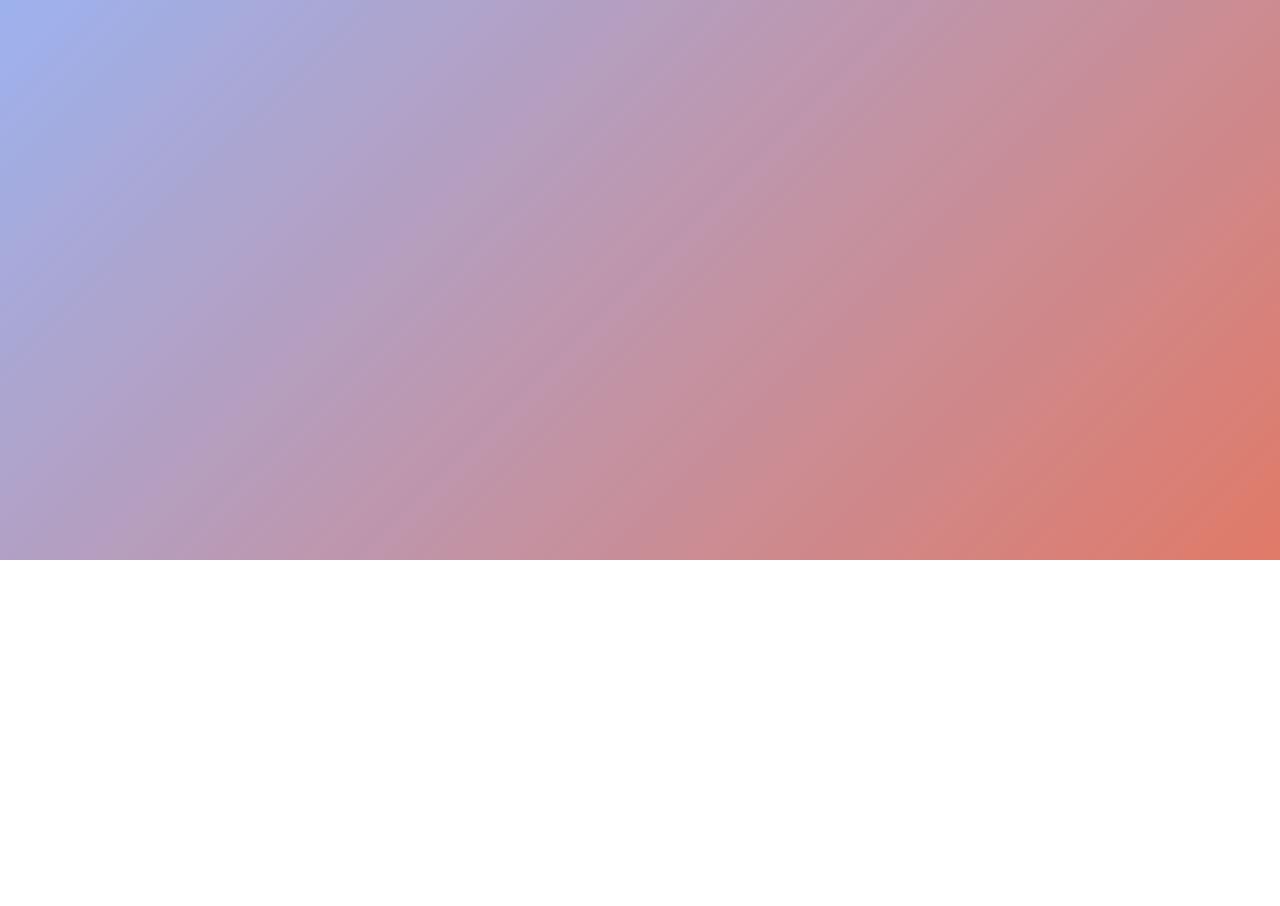
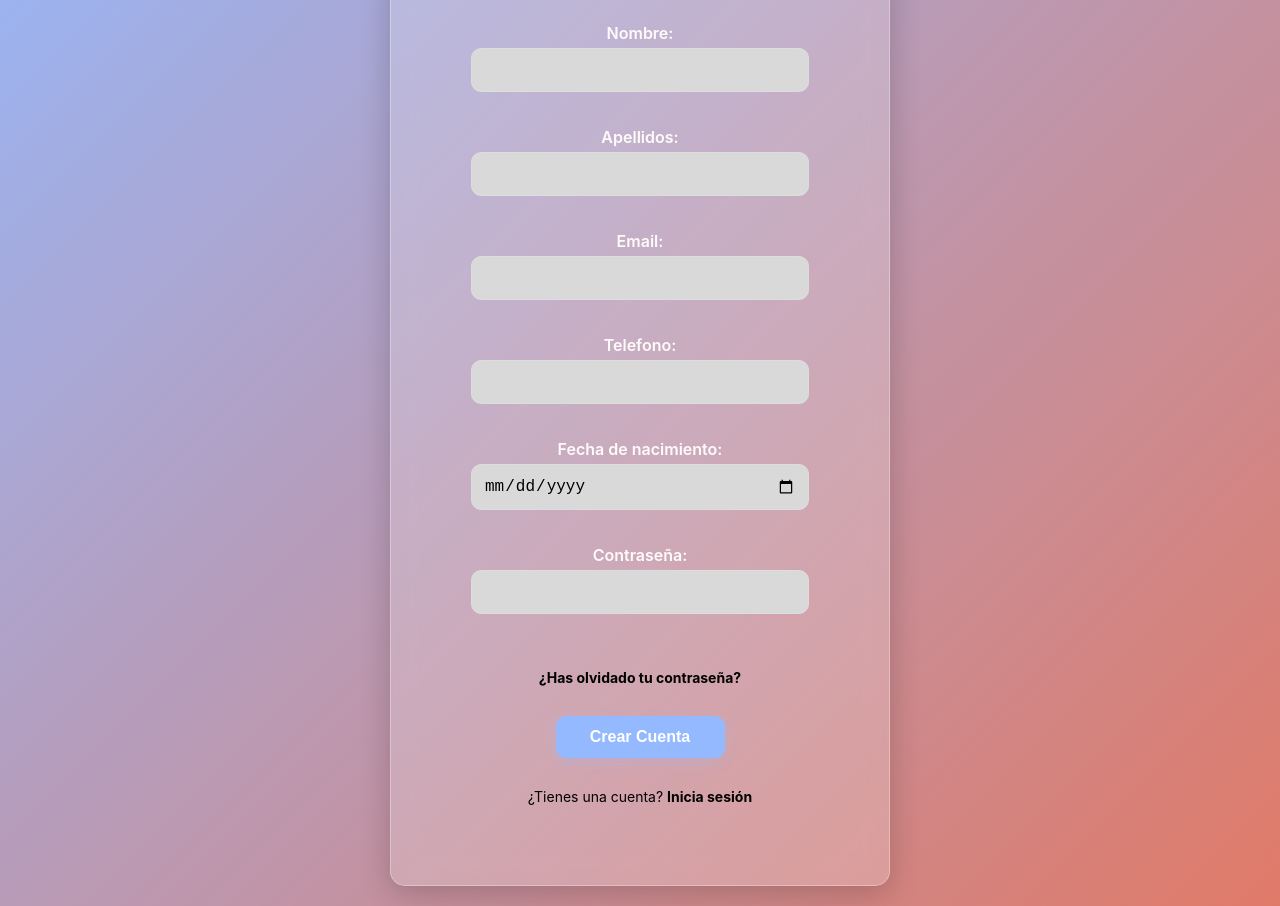
Before and after one commit to rocioph/TFGProyecto, a React (Create React App) app in the folder cliente/: page /registro in a window 1280 px wide. Shown: the part 240-1146 px from the top of the page. Before the commit the page ends 800 px from the top, so only its background shows below. Built offline with nearby package versions, Linux system fonts and the light colour scheme.

Commit message:
registrar + hash login

```diff
--- a/cliente/src/App.js
+++ b/cliente/src/App.js
@@ -2,6 +2,7 @@ import './App.css';
 import Navbar from './Componentes/navbar/navbar';
 import { Routes, Route } from 'react-router-dom'; // ← Quita BrowserRouter
 import Login from './Componentes/login/login';
+import Registrar from './Componentes/registrar/registrar';
 
 function App() {
   return (
@@ -10,6 +11,7 @@ function App() {
       <Routes>
         <Route path="/" element={<Home />} />
         <Route path="/login" element={<Login />} />
+        <Route path="/registro" element={<Registrar />} />
         {/* Añade más rutas aquí */}
         {/* Añade más rutas aquí */}
       </Routes>
--- /dev/null
+++ b/cliente/src/Componentes/registrar/registrar.css
@@ -0,0 +1,176 @@
+/* login.css */
+.register-container {
+    display: flex;
+    justify-content: center;
+    align-items: center;
+    min-height: 80vh;
+    padding: 20px;
+}
+
+.register-form {
+    background: rgba(255, 255, 255, 0.2); /* transparente */
+    backdrop-filter: blur(12px);
+    -webkit-backdrop-filter: blur(12px);
+    border-radius: 15px;
+    padding: 80px;
+    width: 100%;
+    max-width: 500px;
+    border: 1px solid rgba(255, 255, 255, 0.3);
+    box-shadow: 0 8px 32px rgba(0, 0, 0, 0.2);
+}
+
+/*
+.login-form:hover {
+    box-shadow: 0 0 25px rgba(82, 43, 43, 0.7),
+                0 0 50px rgba(247, 163, 75, 0.5);
+    transform: scale(1.01);
+}*/
+
+
+.register-form h1 {
+    text-align: center;
+    margin-bottom: 20px;
+    color: #000000;
+    font-size: 28px;
+    font-weight: 700;
+}
+
+.register-form form {
+    display: flex;
+    flex-direction: column;
+}
+
+.register-form label {
+    margin-bottom: 5px;
+    font-weight: 600;
+    color: #fffbfb;
+    font-size: 16px;
+}
+
+.register-form input {
+    padding: 12px;
+    margin-bottom: 15px;
+    border: 1px solid #ddd;
+    border-radius: 10px;
+    font-size: 16px;
+    width: 100%;
+    box-sizing: border-box;
+    background-color: #D9D9D9;
+}
+
+.register-form input:focus {
+    outline: none;
+    border-color: #4285f4;
+    box-shadow: 0 0 0 2px rgba(66, 133, 244, 0.2);
+}
+
+/* ---------- BOTÓN REGISTRAR ---------- */
+.btn-register-submit {
+    padding: 12px;
+    width: 50%;
+    margin: 10px auto;
+    display: block;
+    text-align: center;
+
+    background-color: #94b9ff;
+    color: white;
+    border: none;
+    border-radius: 10px;
+    font-size: 16px;
+    font-weight: 600;
+    cursor: pointer;
+
+    position: relative;
+    overflow: hidden; /* para la onda */
+    transition: all 0.3s ease;
+    box-shadow: 0 4px 12px rgba(148, 185, 255, 0.3);
+}
+
+/* efecto de onda */
+.btn-register-submit::after {
+    content: '';
+    position: absolute;
+    width: 100%;
+    height: 100%;
+    top: 0;
+    left: 0;
+    background: radial-gradient(circle, rgba(255,255,255,0.3) 0%, transparent 70%);
+    transform: scale(0);
+    transition: transform 0.5s ease;
+    border-radius: 50%;
+    pointer-events: none;
+}
+
+.btn-register-submit:hover::after {
+    transform: scale(2);
+}
+
+/* hover = levita igual que navbar */
+.btn-register-submit:hover {
+    background-color: #7aa3ff;
+    transform: translateY(-3px) scale(1.05);
+    box-shadow: 0 6px 18px rgba(148, 185, 255, 0.5);
+    animation: pulse 0.3s ease-in-out;
+}
+
+/* animación pulse (igual que navbar) */
+@keyframes pulse {
+    0% { transform: scale(1); }
+    50% { transform: scale(1.05); }
+    100% { transform: scale(1); }
+}
+
+/* ---------- LINKS ---------- */
+.Login-link {
+    text-align: center;
+    margin-top: 20px;
+    color: #000000;
+    font-size: 14px;
+}
+
+.Login-link a {
+    color: #000000;
+    text-decoration: none;
+    font-weight: bold;
+}
+
+.Login-link a:hover {
+    text-decoration: underline;
+}
+
+.RecoverPassword-link {
+    text-align: center;
+    margin-top: 20px;
+    font-size: 14px;
+    margin-bottom: 20px;
+}
+
+.RecoverPassword-link a {
+    color: #000000;
+    text-decoration: none;
+    font-weight: bold;
+}
+
+.RecoverPassword-link a:hover {
+    text-decoration: underline;
+}
+
+/*holaaaaaa*/ /*holaaa*/
+/* Mensajes de error en rojo */
+
+.error {
+  color: red;
+  font-weight: bold;
+  margin-top: 10px;
+}
+
+/* ---------- RESPONSIVE ---------- */
+@media (max-width: 480px) {
+    .register-form {
+        padding: 20px;
+    }
+
+    .register-form h2 {
+        font-size: 20px;
+    }
+}
--- /dev/null
+++ b/cliente/src/Componentes/registrar/registrar.jsx
@@ -0,0 +1,156 @@
+import React, { useState, useRef } from "react";
+import "./registrar.css";
+
+
+const Registrar = () => {
+
+    const [nombre, setNombre] = useState("");
+    const [apellidos, setApellidos] = useState("");
+    const [email, setEmail] = useState("");
+    const [telefono, setTelf] = useState("");
+    const [fechaNac, setFechaNac] = useState("");
+    const [password, setPassword] = useState("");
+
+    const [error, setError] = useState(null);
+
+
+    const handleSubmit = async (e) => {
+
+
+        e.preventDefault();
+
+        //si paso la validacion de edad, enviamos los datos al backend
+        const hoy = new Date();
+        const nacimiento = new Date(fechaNac);
+        let edad = hoy.getFullYear() - nacimiento.getFullYear();
+        const mes = hoy.getMonth() - nacimiento.getMonth();
+        if (mes < 0 || (mes === 0 && hoy.getDate() < nacimiento.getDate())) {
+            edad--;
+        }
+
+        if(edad<18)
+        {
+            setError("Debes tener al menos 18 años para registrarte");
+            return;
+        }
+
+        try {
+
+            const res = await fetch("http://localhost:5000/api/registro", {
+                method: "POST",
+                headers: { "Content-Type": "application/json" },
+                body: JSON.stringify({ nombre, apellidos, email,  telefono, fechaNac, password}),
+        });
+
+        const data = await res.json();
+
+        if (!res.ok) {
+
+            setError(data.message || "Error en el registro");
+
+        } else {
+
+            setError(null);
+            console.log("Registro correcto ✅", data);
+
+            localStorage.setItem("token",data.token);
+            localStorage.setItem("rol", data.user.rol);
+            window.location.href = "/";
+
+        }
+    } catch (err) {
+      setError("Error en el servidor");
+    }
+  };
+
+  return (
+    <div className="register-container">
+      <div className="register-form">
+        <h1>Crear Cuenta</h1>
+        <form onSubmit={handleSubmit}>
+
+        <label htmlFor="nombre">Nombre:</label>
+          <input
+            type="text"
+            id="nombre"
+            required
+            value={nombre}
+            maxLength={100}
+            onChange={(e) => setNombre(e.target.value)}
+          />
+          <br />
+
+          <label htmlFor="apellidos">Apellidos:</label>
+          <input
+            type="text"
+            id="apellidos"
+            required
+            value={apellidos}
+            maxLength={150}
+            onChange={(e) => setApellidos(e.target.value)}
+          />
+          <br />
+
+          <label htmlFor="email">Email:</label>
+          <input
+            type="email"
+            id="email"
+            required
+            value={email}
+            maxLength={150}
+            onChange={(e) => setEmail(e.target.value)}
+          />
+          <br />
+
+          <label htmlFor="telefono">Telefono:</label>
+          <input
+            type="tel"
+            id="telefono"
+            required
+            value={telefono}
+            maxLength={20}
+            onChange={(e) => setTelf(e.target.value)}
+          />
+          <br />
+
+          <label htmlFor="fechaNac">Fecha de nacimiento:</label>
+          <input
+            type="date"
+            id="fechaNac"
+            required
+            value={fechaNac}
+            onChange={(e) => setFechaNac(e.target.value)}
+          />
+          <br />
+
+          <label htmlFor="password">Contraseña:</label>
+          <input
+            type="password"
+            id="password"
+            required
+            value={password}
+            maxLength={255}
+            onChange={(e) => setPassword(e.target.value)}
+          />
+          <br />
+
+          <p className="RecoverPassword-link">
+            <a href="/RecoverPassword">¿Has olvidado tu contraseña?</a>
+          </p>
+
+          <button type="submit" className="btn-register-submit">
+            Crear Cuenta
+          </button>
+        </form>
+
+        {error && <p className="error">{error}</p>}
+
+        <p className="Login-link">
+          ¿Tienes una cuenta? <a href="/login">Inicia sesión</a>
+        </p>
+      </div>
+    </div>
+  );
+};
+
+export default Registrar;
```
Also changed, not shown: 1 other file (tests, documents, lock files or other folders).
